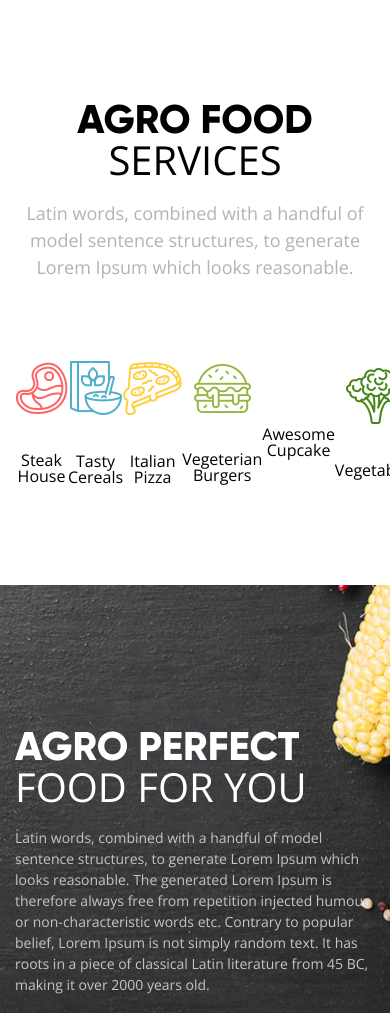
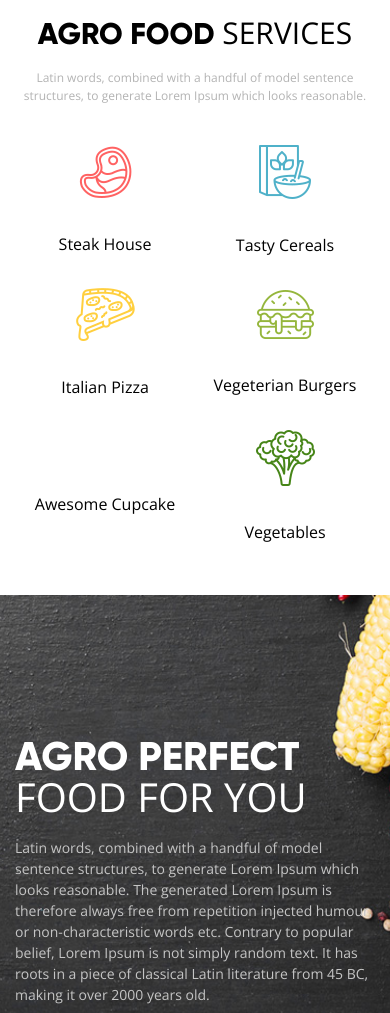
Before and after one commit to ELegek/Agro, a website: page app/index.html in a window 390 px wide. Shown: the part 1302-2315 px from the top of the page. Drawn offline with nearby package versions, Linux system fonts and the light colour scheme.

Commit message:
Адаптив Services

```diff
--- a/app/scss/_media.scss
+++ b/app/scss/_media.scss
@@ -2,12 +2,21 @@
 
     // ============ HEADER =============
     .header {
+        height: 1710px;
+
         &__title {
             font-size: 170px;
         }
     }
 
     // ============ HEADER =============
+
+    // ============ SERVICES =============
+    .services {
+        padding: 60px 0;
+    }
+
+    // ============ SERVICES =============
 
 }
 
@@ -100,6 +109,31 @@
     }
 
     // ============ INTRO =============
+
+
+    // ============ SERVICES =============
+    .services {
+        padding: 30px 0;
+
+        &__item {
+            width: 33.3333%;
+            margin-bottom: 30px;
+        }
+    }
+
+    .title {
+        margin: 0 auto 50px auto;
+
+        h2 {
+            font-size: 35px;
+        }
+
+        p {
+            font-size: 14px;
+        }
+    }
+
+    // ============ SERVICES =============
 }
 
 @media (max-width: 600px) {
@@ -168,6 +202,30 @@
     }
 
     // ============ INTRO =============
+
+    // ============ SERVICES =============
+    .services {
+        padding: 20px 0;
+
+        &__item {
+            width: 50%;
+            margin-bottom: 35px;
+        }
+    }
+
+    .title {
+        margin: 0 auto 40px auto;
+
+        h2 {
+            font-size: 30px;
+        }
+
+        p {
+            font-size: 12px;
+        }
+    }
+
+    // ============ SERVICES =============
 }
 
 @media (max-width: 320px) {
@@ -202,4 +260,12 @@
     }
 
     // ============ INTRO =============
+
+    // ============ SERVICES =============
+    .title {
+        h2 {
+            font-size: 22px;
+        }
+    }
+    // ============ SERVICES =============
 }
--- a/app/scss/blocks/services.scss
+++ b/app/scss/blocks/services.scss
@@ -4,6 +4,7 @@
         display: flex;
         justify-content: space-between;
         align-items: center;
+        flex-wrap: wrap;
     }
     &__item {
         text-align: center;
```
Also changed, not shown: app/css/blocks/services.min.css, app/css/style.min.css.
